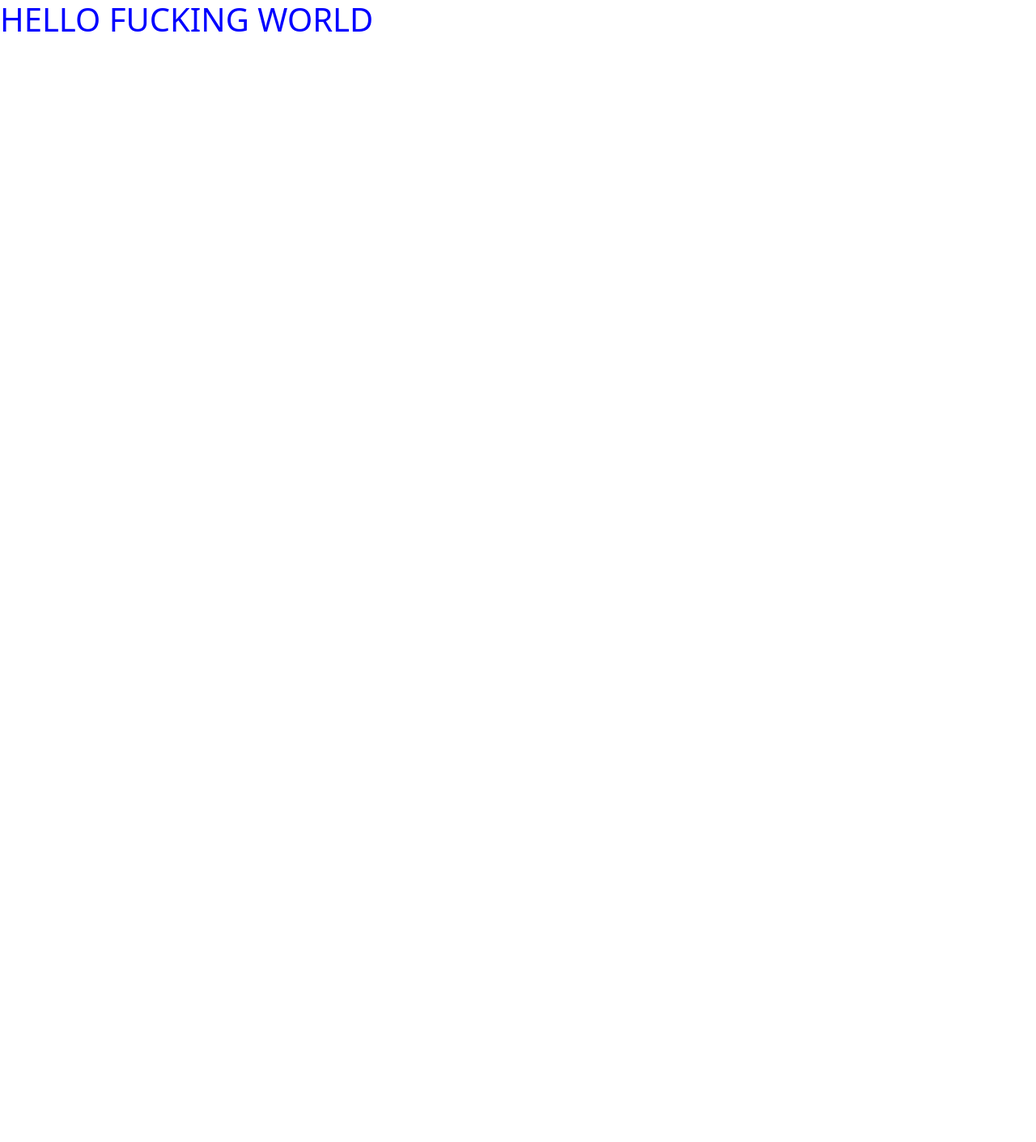
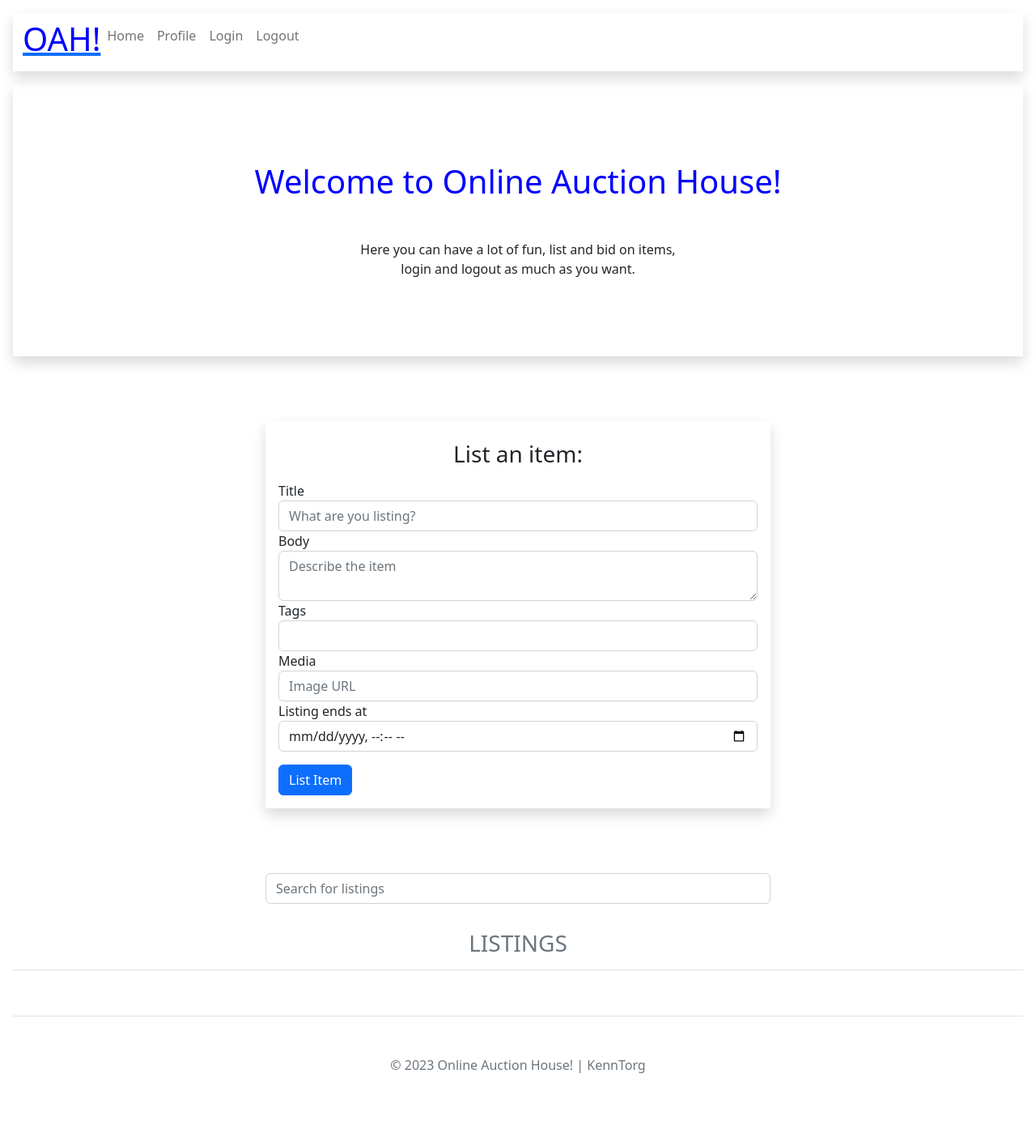
Before and after one commit to KennTorg/Auction_House, a website: page index.html in a window 1280 px wide. Shown: the whole page at 81% size. Before the commit the page ends 800 px from the top, so only its background shows below. Drawn offline with nearby package versions, Linux system fonts and the light colour scheme.

Commit message:
Added HTML pages

```diff
--- a/index.html
+++ b/index.html
@@ -1,16 +1,114 @@
 <!DOCTYPE html>
 <html lang="en">
 <head>
-    <meta charset="UTF-8">
-    <meta http-equiv="X-UA-Compatible" content="IE=edge">
-    <meta name="viewport" content="width=device-width, initial-scale=1.0">
+    <meta charset="UTF-8" />
+    <meta http-equiv="X-UA-Compatible" content="IE=edge" />
+    <meta name="viewport" content="width=device-width, initial-scale=1.0" />
     <script src="https://cdn.jsdelivr.net/npm/bootstrap@5.3.0-alpha1/dist/js/bootstrap.bundle.min.js"
-        integrity="sha384-w76AqPfDkMBDXo30jS1Sgez6pr3x5MlQ1ZAGC+nuZB+EYdgRZgiwxhTBTkF7CXvN" crossorigin="anonymous">
-        </script>
-    <link rel="stylesheet" href="/dist/css/styles.css">
-    <title>Document</title>
+        integrity="sha384-w76AqPfDkMBDXo30jS1Sgez6pr3x5MlQ1ZAGC+nuZB+EYdgRZgiwxhTBTkF7CXvN"
+        crossorigin="anonymous"></script>
+    <script src="https://kit.fontawesome.com/d3b18d85d7.js" crossorigin="anonymous"></script>
+    <script src="/src/js/index.mjs" type="module" defer></script>
+    <link rel="stylesheet" href="/dist/css/styles.css" />
+    <link rel="icon" href="data:," />
+    <title>Home | Online Auction House</title>
 </head>
 <body>
-    <h1>HELLO FUCKING WORLD</h1>
+    <!---------------------------------------- HEADER --------------------------------------->
+    <header>
+        <nav class="navbar navbar-expand-lg navbar-light shadow m-3">
+            <div class="home-header container-fluid">
+                <button class="navbar-toggler" type="button" data-bs-toggle="collapse"
+                    data-bs-target="#navbarSupportedContent" aria-controls="navbarSupportedContent"
+                    aria-expanded="false" aria-label="Toggle navigation">
+                    <span class="navbar-toggler-icon"></span>
+                </button>
+                <div class="collapse navbar-collapse" id="navbarSupportedContent">
+                    <ul class="navbar-nav me-auto mb-2 mb-lg-0 justify-content-center">
+                        <a href="index.html">
+                            <h1 class="logo">OAH!</h1>
+                        </a>
+                        <li class="nav-item">
+                            <a class="nav-link" aria-current="page" href="/index.html">Home</a>
+                        </li>
+                        <li class="nav-item">
+                            <a class="nav-link" id="profile-link" href="/pages/profile">Profile</a>
+                        </li>
+                        <li class="nav-item">
+                            <a class="nav-link" id="login-link" href="/pages/auth/login">Login</a>
+                        </li>
+                        <li class="nav-item">
+                            <a class="nav-link" id="logout-link" href="/index.html">Logout</a>
+                        </li>
+                    </ul>
+                </div>
+            </div>
+        </nav>
+    </header>
+    <!---------------------------------------- MAIN ---------------------------------------->
+    <main>
+        <div class="welcome-container d-flex flex-column text-center shadow m-3">
+            <div class="m-5">
+                <h1 class="m-5">Welcome to Online Auction House!</h1>
+                <p class="mb-5">Here you can have a lot of fun, list and bid on items,<br>
+                    login and logout as much as you want.</p>
+            </div>
+        </div>
+
+        <!-- CREATE LISTING -->
+        <div class="d-flex justify-content-center p-3" id="create-form-section">
+            <div class="listing-container col-6 shadow m-5 p-3">
+                <form id="create-listing">
+                    <h3 class="text-center p-2">List an item:</h3>
+                    <div class="form-group">
+                        <label for="title">Title</label>
+                        <input class="form-control" type="text" name="title" placeholder="What are you listing?"
+                            required>
+                    </div>
+
+                    <div class="form-group">
+                        <label for="body">Body</label>
+                        <textarea class="form-control" name="body" placeholder="Describe the item" required></textarea>
+                    </div>
+
+                    <div class="form-group">
+                        <label for="tags">Tags</label>
+                        <input class="form-control" type="text" name="tags">
+                    </div>
+
+                    <div class="form-group">
+                        <label for="media">Media</label>
+                        <input class="form-control" type="url" name="media" placeholder="Image URL">
+                    </div>
+
+                    <div class="form-group">
+                        <label for="endsAt">Listing ends at</label>
+                        <input class="form-control" type="datetime-local" id="bid-endsAt" name="endsAt" required />
+                    </div>
+
+                    <button class="btn btn-primary mt-3" id="create-button">List Item</button>
+                </form>
+            </div>
+        </div>
+
+        <!-- SEARCH FORM -->
+        <div class="d-flex justify-content-center m-3">
+            <form class="form-outline col-6" role="search" id="searchForm">
+                <input class="form-control" type="search" placeholder="Search for listings" aria-label="Search"
+                    id="search" />
+            </form>
+        </div>
+
+        <!-- LISTINGS -->
+        <div>
+            <h3 class="text-center m-3 border-bottom p-3 text-muted">LISTINGS</h4>
+        </div>
+        <div class="d-flex flex-wrap justify-content-center" id="listings">
+        </div>
+    </main>
+    <!---------------------------------------- FOOTER ---------------------------------------->
+    <footer class="py-3 my-4 m-3">
+        <p class="text-center text-muted border-top p-5">&copy; 2023 Online Auction House! | KennTorg</p>
+    </footer>
 </body>
 </html>
```
Also changed, not shown: pages/auth/login/index.html (added, +83 -0 lines), pages/auth/register/index.html (added, +97 -0 lines), pages/profile/index.html (added).
